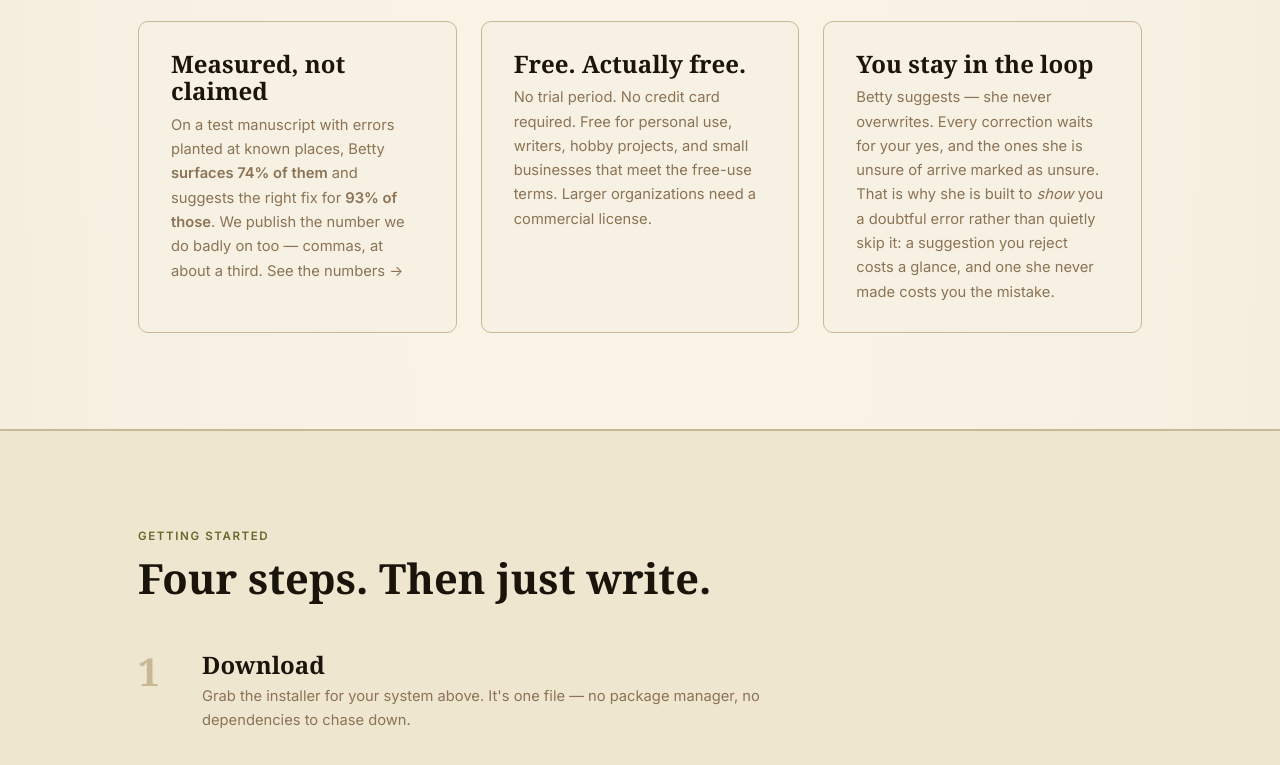
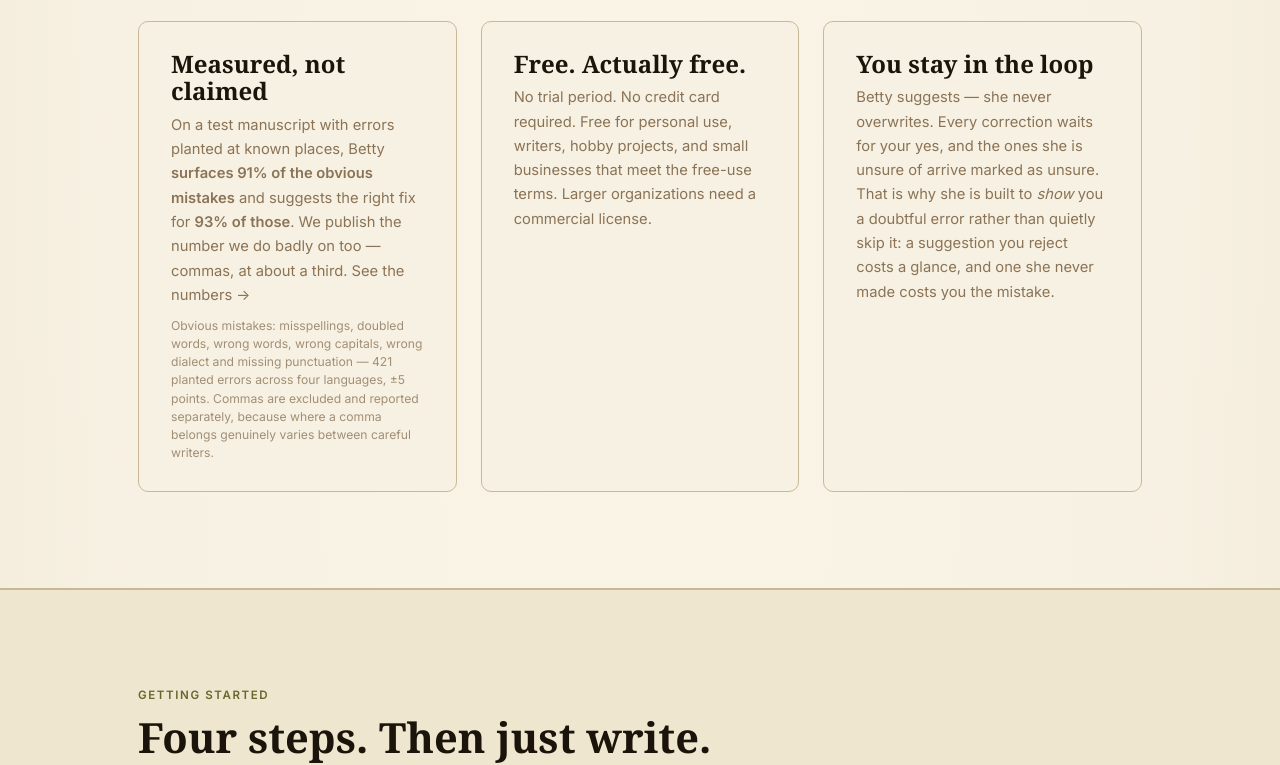
Before and after one commit to SimonGrund/bethaniel_webpage, a plain HTML site: page index.html in a window 1280 px wide. Shown: the part 1640-2405 px from the top of the page. Drawn offline with Linux system fonts and the light colour scheme; no server answers; a web font is replaced by a local one.

Commit message:
Headline the obvious mistakes, and say what counts as obvious
The front page claimed Betty surfaces 74% of errors. True, and needlessly
unflattering: that denominator is 30% commas, where placement genuinely
varies between careful writers and Betty is deliberately conservative.
Counting the mistakes a reader would call mistakes without consulting a
style guide — misspellings, doubled words, wrong words, wrong capitals,
wrong dialect, missing punctuation — she surfaces 91% of 421 planted
errors and fixes 85%, or 93% of the ones she surfaces.

A number is only honest if the reader can see what was counted, so the
claim carries a definition line naming every category included, the
sample size, the interval, and the fact that commas are excluded and
reported separately.

The performance page now states both figures and why they differ, so a
reader arriving from the front page finds the 91% and the 74% reconciled
rather than apparently contradicting each other. Reporting both is the
point: choosing the flattering one is how a measured claim turns into a
marketing claim.

```diff
--- a/index.html
+++ b/index.html
@@ -376,10 +376,17 @@
               <h3>Measured, not claimed</h3>
               <p>
                 On a test manuscript with errors planted at known places, Betty
-                <strong>surfaces 74% of them</strong> and suggests the right fix
-                for <strong>93% of those</strong>. We publish the number we do
-                badly on too — commas, at about a third.
-                <a href="/performance">See the numbers →</a>
+                <strong>surfaces 91% of the obvious mistakes</strong> and
+                suggests the right fix for <strong>93% of those</strong>. We
+                publish the number we do badly on too — commas, at about a
+                third. <a href="/performance">See the numbers →</a>
+                <small class="define">
+                  Obvious mistakes: misspellings, doubled words, wrong words,
+                  wrong capitals, wrong dialect and missing punctuation — 421
+                  planted errors across four languages, ±5 points. Commas are
+                  excluded and reported separately, because where a comma
+                  belongs genuinely varies between careful writers.
+                </small>
               </p>
             </div>
 
--- a/style.css
+++ b/style.css
@@ -431,6 +431,16 @@
   color: var(--muted);
   font-size: 0.92rem;
   max-width: 42ch;
+}
+
+/* Definition line under a claim. Small, but present: a number is only honest
+   if the reader can see what was counted. */
+.feature-card .define {
+  display: block;
+  margin-top: 0.6rem;
+  font-size: 0.76rem;
+  line-height: 1.5;
+  opacity: 0.78;
 }
 
 /* ── How It Works ────────────────────────── */
```
Also changed, not shown: performance.html (+4 -4 lines).
